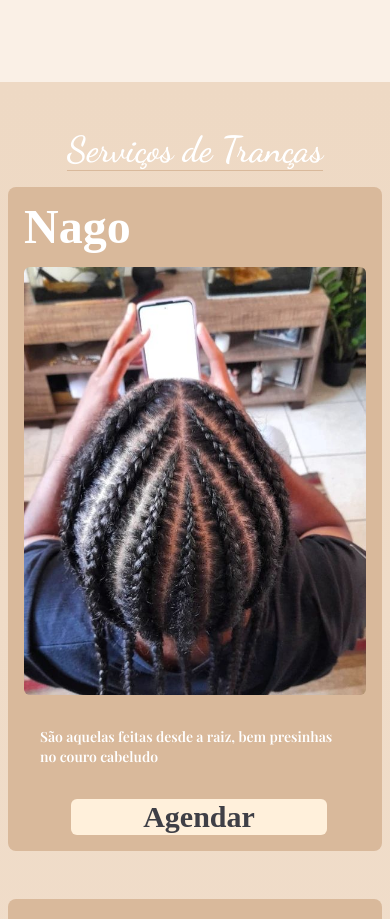
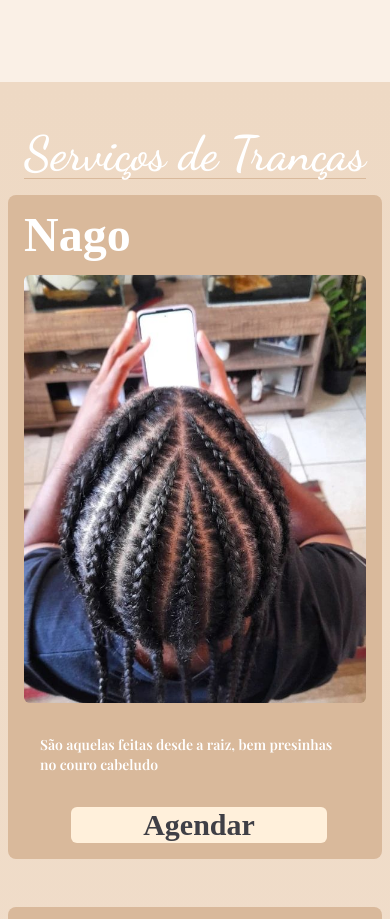
Before and after one commit to leonardosantos1/atelie-vital-project, a React (Vite) app: page / in a window 390 px wide. Shown: the part 1300-2219 px from the top of the page. Built offline with nearby package versions, Linux system fonts and the light colour scheme; a web font is replaced by a local one.

Commit message:
aumentando tamanho font servicos trancas

```diff
--- a/src/App.tsx
+++ b/src/App.tsx
@@ -97,7 +97,7 @@ export function App() {
         </div>
         <About />
         <div className="mt-12 flex h-full w-full flex-col items-center bg-gradient-to-b from-bege-200 py-12">
-          <h1 className="mb-4 border-b border-bege-400 font-dancing text-4xl font-semibold text-white lg:border-none lg:text-6xl">
+          <h1 className="mb-4 border-b border-bege-400 font-dancing text-5xl font-semibold text-white lg:border-none lg:text-6xl">
             <span className="hidden text-zinc-700 lg:inline">--------- </span>{' '}
             Serviços de Tranças
             <span className="hidden text-zinc-700 lg:inline"> ---------</span>
```
